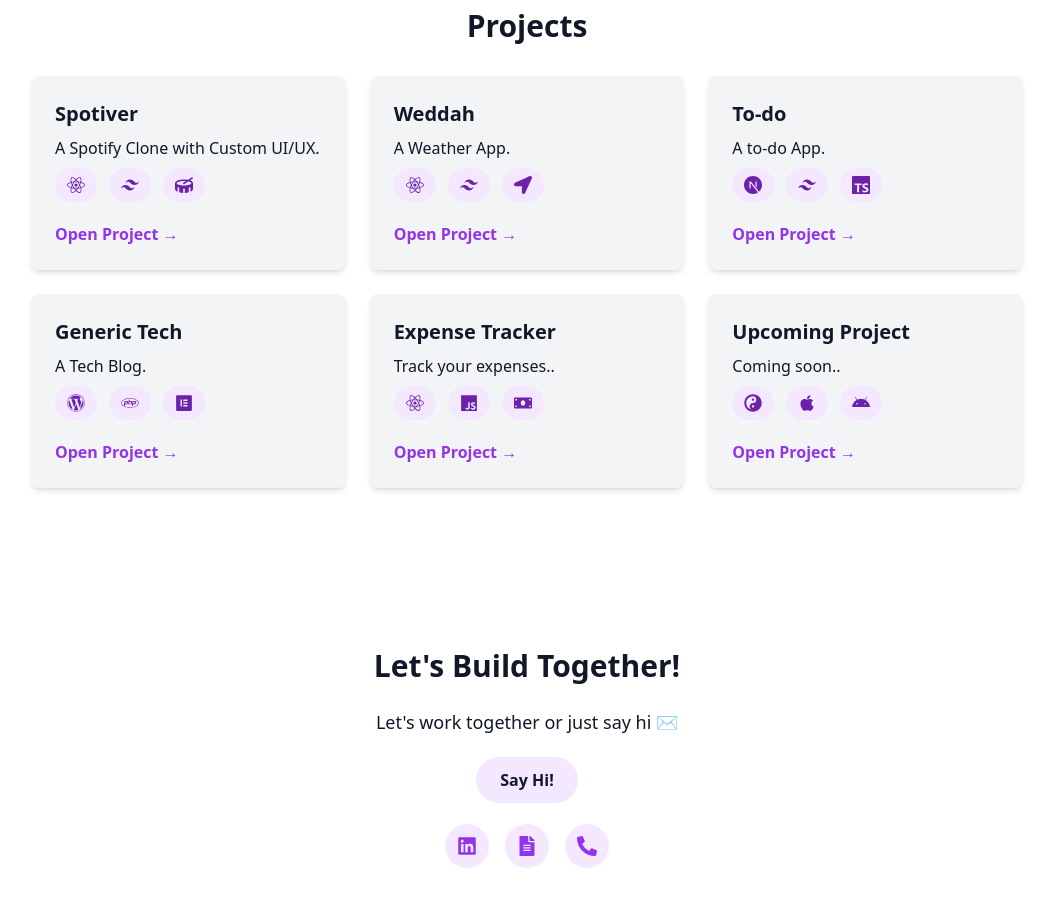
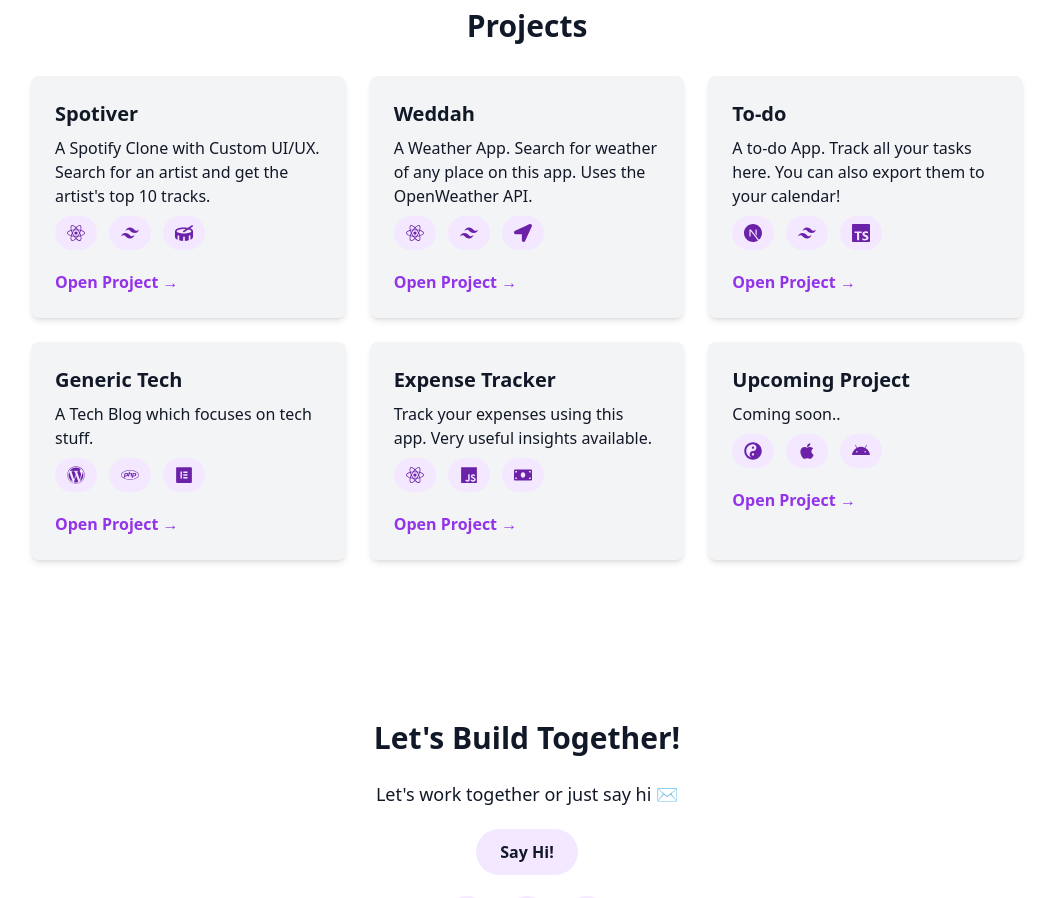
Before and after one commit to raiden597/my-portfolio, a React (Create React App) app: page / in a window 1280 px wide. Shown: the part 980-1878 px from the top of the page, without its empty margins (113-1166 px from the left). Built offline with nearby package versions, Linux system fonts and the light colour scheme.

Commit message:
explained the projects a bit

```diff
--- a/public/index.html
+++ b/public/index.html
@@ -5,39 +5,37 @@
     <link rel="icon" href="%PUBLIC_URL%/favicon.ico" />
     <meta name="viewport" content="width=device-width, initial-scale=1" />
     <meta name="theme-color" content="#000000" />
-    <meta
-      name="description"
-      content="Another Portfolio website or is it?"
-    />
+    <meta name="robots" content="index, follow" />
+
+    <title>Saranjit Thind | Full Stack Developer Portfolio</title>
+    <meta name="description" content="Crafting high-performance, sleek websites & web apps using React, Next.js, and WordPress." />
+
+    <!-- Canonical -->
+    <link rel="canonical" href="https://portfoliohehe.netlify.app/" />
+
+    <!-- Open Graph / Facebook -->
+    <meta property="og:title" content="Saranjit Thind | Full Stack Developer Portfolio" />
+    <meta property="og:description" content="Crafting high-performance, sleek websites & web apps using React, Next.js, and WordPress." />
+    <meta property="og:image" content="%PUBLIC_URL%/og-image.png" />
+    <meta property="og:url" content="https://portfoliohehe.netlify.app/" />
+    <meta property="og:type" content="website" />
+
+    <!-- Twitter Card -->
+    <meta name="twitter:card" content="summary_large_image" />
+    <meta name="twitter:title" content="Saranjit Thind | Full Stack Developer Portfolio" />
+    <meta name="twitter:description" content="Crafting high-performance, sleek websites & web apps using React, Next.js, and WordPress." />
+    <meta name="twitter:image" content="%PUBLIC_URL%/og-image.png" />
+
+    <!-- Apple Icon -->
     <link rel="apple-touch-icon" href="%PUBLIC_URL%/apple-touch-icon.png" />
-    <!--
-      manifest.json provides metadata used when your web app is installed on a
-      user's mobile device or desktop. See https://developers.google.com/web/fundamentals/web-app-manifest/
-    -->
+
+    <!-- Manifest -->
     <link rel="manifest" href="%PUBLIC_URL%/manifest.json" />
-    <!--
-      Notice the use of %PUBLIC_URL% in the tags above.
-      It will be replaced with the URL of the `public` folder during the build.
-      Only files inside the `public` folder can be referenced from the HTML.
 
-      Unlike "/favicon.ico" or "favicon.ico", "%PUBLIC_URL%/favicon.ico" will
-      work correctly both with client-side routing and a non-root public URL.
-      Learn how to configure a non-root public URL by running `npm run build`.
-    -->
-    <title>Portfolio</title>
   </head>
+
   <body>
     <noscript>You need to enable JavaScript to run this app.</noscript>
     <div id="root"></div>
-    <!--
-      This HTML file is a template.
-      If you open it directly in the browser, you will see an empty page.
-
-      You can add webfonts, meta tags, or analytics to this file.
-      The build step will place the bundled scripts into the <body> tag.
-
-      To begin the development, run `npm start` or `yarn start`.
-      To create a production bundle, use `npm run build` or `yarn build`.
-    -->
   </body>
 </html>
--- a/src/App.js
+++ b/src/App.js
@@ -127,7 +127,7 @@ function App() {
         <div className="grid grid-cols-1 md:grid-cols-3 gap-6">
           <ProjectCard
             title="Spotiver"
-            description="A Spotify Clone with Custom UI/UX."
+            description="A Spotify Clone with Custom UI/UX. Search for an artist and get the artist's top 10 tracks."
             link="https://spotiver.netlify.app/"
             techStack={[
             {  icon: FaReact },
@@ -137,7 +137,7 @@ function App() {
           />
           <ProjectCard
             title="Weddah"
-            description="A Weather App."
+            description="A Weather App. Search for weather of any place on this app. Uses the OpenWeather API."
             link="https://weatherlala.netlify.app/"
             techStack={[
             {  icon: FaReact },
@@ -147,7 +147,7 @@ function App() {
           />
           <ProjectCard
             title="To-do"
-            description="A to-do App."
+            description="A to-do App. Track all your tasks here. You can also export them to your calendar!"
             link="https://to-do-five-steel.vercel.app/"
             techStack={[
             {  icon: SiNextdotjs },
@@ -157,7 +157,7 @@ function App() {
           />
           <ProjectCard
             title="Generic Tech"
-            description="A Tech Blog."
+            description="A Tech Blog which focuses on tech stuff."
             link="https://sran590813479.wordpress.com/"
             techStack={[
             { icon: FaWordpress },
@@ -167,7 +167,7 @@ function App() {
           />
           <ProjectCard
             title="Expense Tracker"
-            description="Track your expenses.."
+            description="Track your expenses using this app. Very useful insights available."
             link="https://expense-tracker-roan-kappa.vercel.app/"
             techStack={[
             { icon: FaReact },
```
